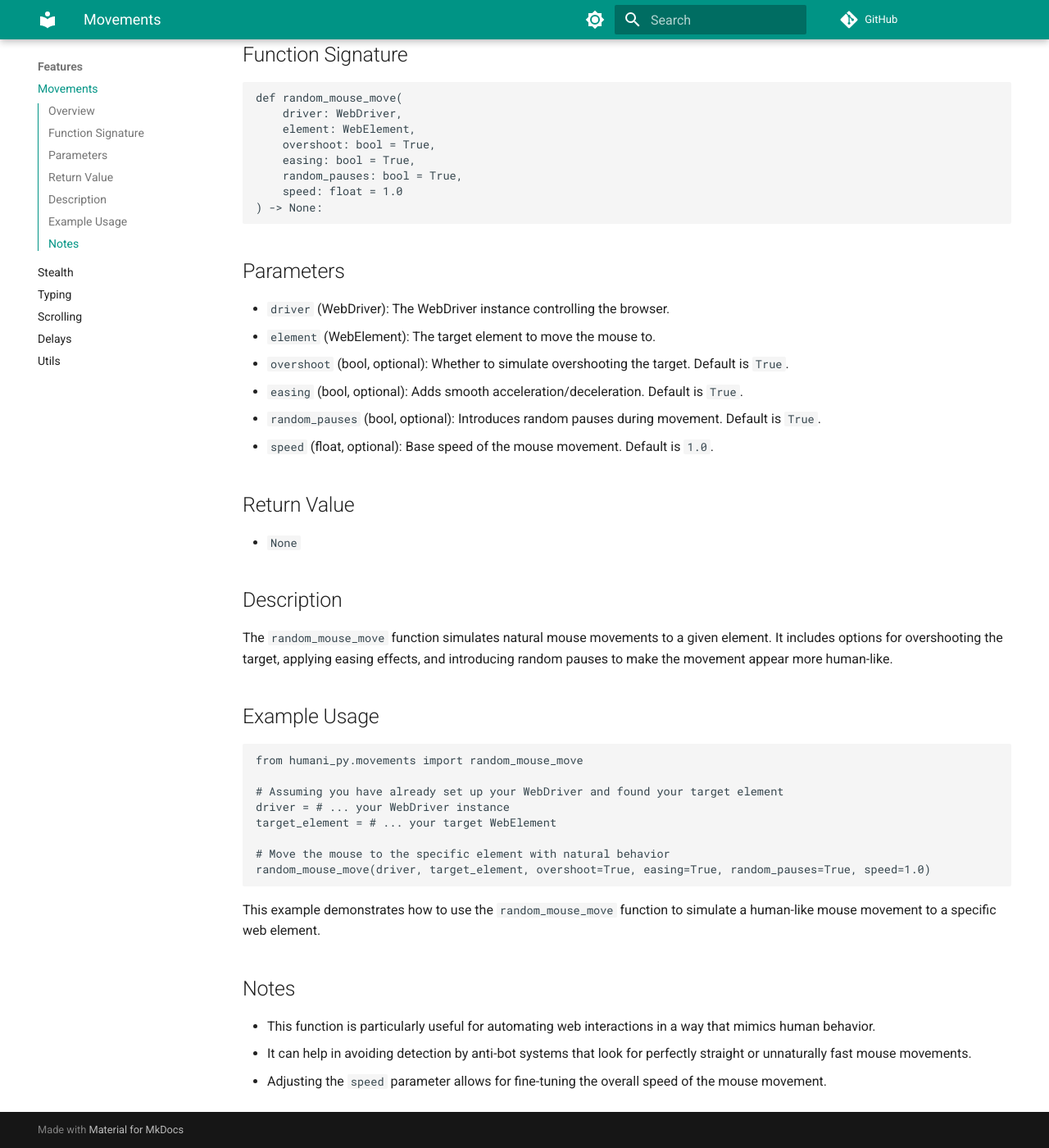
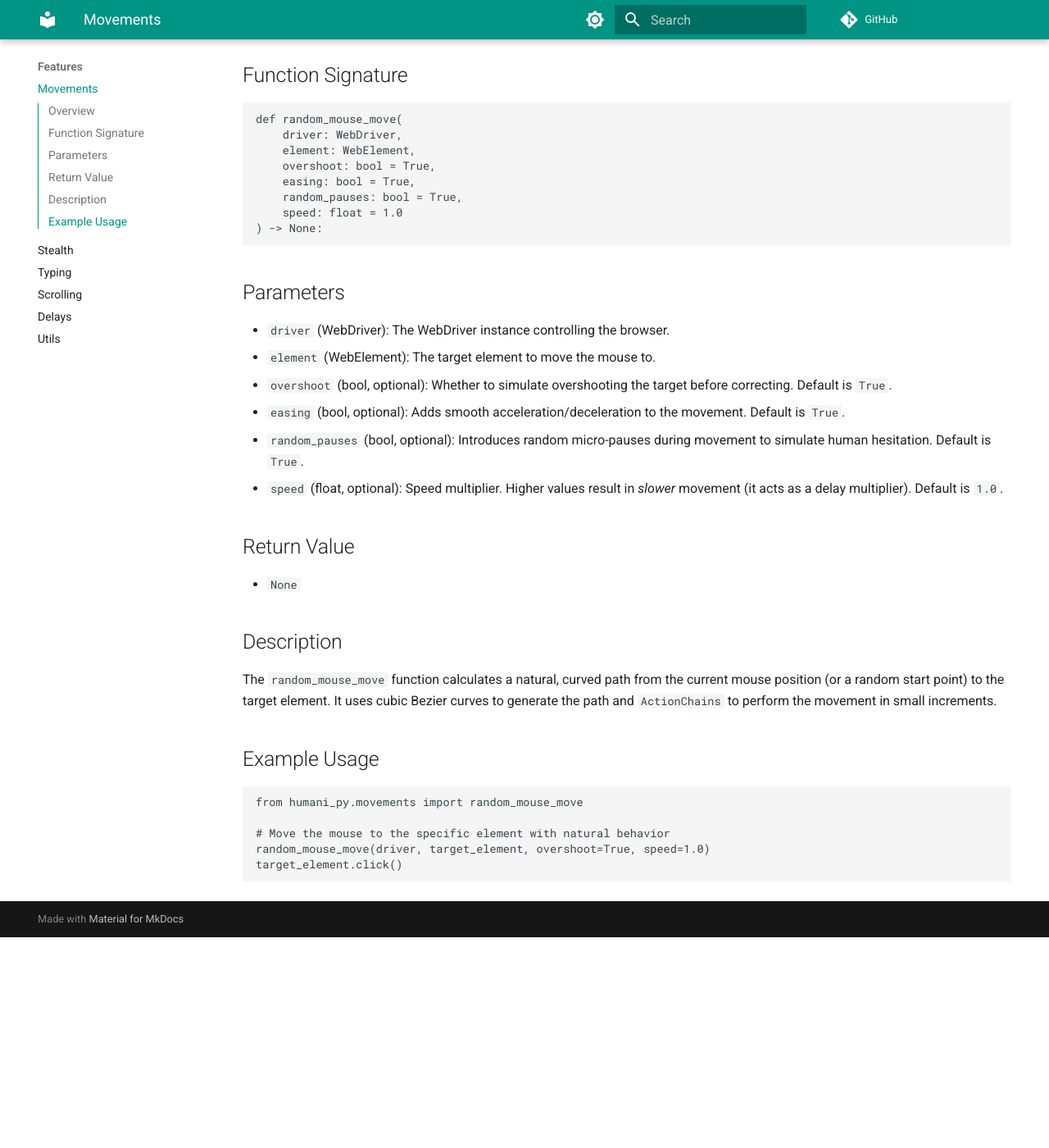
Before and after one commit to ShreenidhiHD/HumaniPy, an MkDocs documentation site: the page built from humani_py/docs/movements.md, in a window 1280 px wide and 1400 px high, scrolled down 321 px. Shown: the whole window at 82% size. Built offline with MkDocs 1.6.1 and Material for MkDocs 9.7.7, drawn with Linux system fonts in a browser that asks for light colours; comment, search, counter and statistics services are not loaded; after the commit the page ends 1464 px from its top, so only the background shows below that; some of the changed text lies outside the part shown.

Commit message:
Update documentation to match code changes

````diff
--- a/humani_py/docs/movements.md
+++ b/humani_py/docs/movements.md
@@ -2,7 +2,7 @@
 
 ## Overview
 
-The `random_mouse_move` function is part of the `movements` feature in HumaniPy. It simulates human-like mouse movements, designed to mimic real user interactions when automating web browsing.
+The `random_mouse_move` function is part of the `movements` feature in HumaniPy. It simulates **true** human-like mouse movements using Bezier curves and Selenium's `ActionChains`. This replaces the older method of scrolling to elements, providing a much more realistic and undetectable interaction.
 
 ## Function Signature
 
@@ -21,10 +21,10 @@ def random_mouse_move(
 
 - `driver` (WebDriver): The WebDriver instance controlling the browser.
 - `element` (WebElement): The target element to move the mouse to.
-- `overshoot` (bool, optional): Whether to simulate overshooting the target. Default is `True`.
-- `easing` (bool, optional): Adds smooth acceleration/deceleration. Default is `True`.
-- `random_pauses` (bool, optional): Introduces random pauses during movement. Default is `True`.
-- `speed` (float, optional): Base speed of the mouse movement. Default is `1.0`.
+- `overshoot` (bool, optional): Whether to simulate overshooting the target before correcting. Default is `True`.
+- `easing` (bool, optional): Adds smooth acceleration/deceleration to the movement. Default is `True`.
+- `random_pauses` (bool, optional): Introduces random micro-pauses during movement to simulate human hesitation. Default is `True`.
+- `speed` (float, optional): Speed multiplier. Higher values result in *slower* movement (it acts as a delay multiplier). Default is `1.0`.
 
 ## Return Value
 
@@ -32,25 +32,14 @@ def random_mouse_move(
 
 ## Description
 
-The `random_mouse_move` function simulates natural mouse movements to a given element. It includes options for overshooting the target, applying easing effects, and introducing random pauses to make the movement appear more human-like.
+The `random_mouse_move` function calculates a natural, curved path from the current mouse position (or a random start point) to the target element. It uses cubic Bezier curves to generate the path and `ActionChains` to perform the movement in small increments.
 
 ## Example Usage
 
 ```python
 from humani_py.movements import random_mouse_move
 
-# Assuming you have already set up your WebDriver and found your target element
-driver = # ... your WebDriver instance
-target_element = # ... your target WebElement
-
 # Move the mouse to the specific element with natural behavior
-random_mouse_move(driver, target_element, overshoot=True, easing=True, random_pauses=True, speed=1.0)
+random_mouse_move(driver, target_element, overshoot=True, speed=1.0)
+target_element.click()
 ```
-
-This example demonstrates how to use the `random_mouse_move` function to simulate a human-like mouse movement to a specific web element.
-
-## Notes
-
-- This function is particularly useful for automating web interactions in a way that mimics human behavior.
-- It can help in avoiding detection by anti-bot systems that look for perfectly straight or unnaturally fast mouse movements.
-- Adjusting the `speed` parameter allows for fine-tuning the overall speed of the mouse movement.
````
Also changed, not shown: humani_py/docs/scrolling.md (+8 -9 lines), humani_py/docs/stealth.md (+9 -4 lines), humani_py/docs/typing.md (+9 -7 lines).
